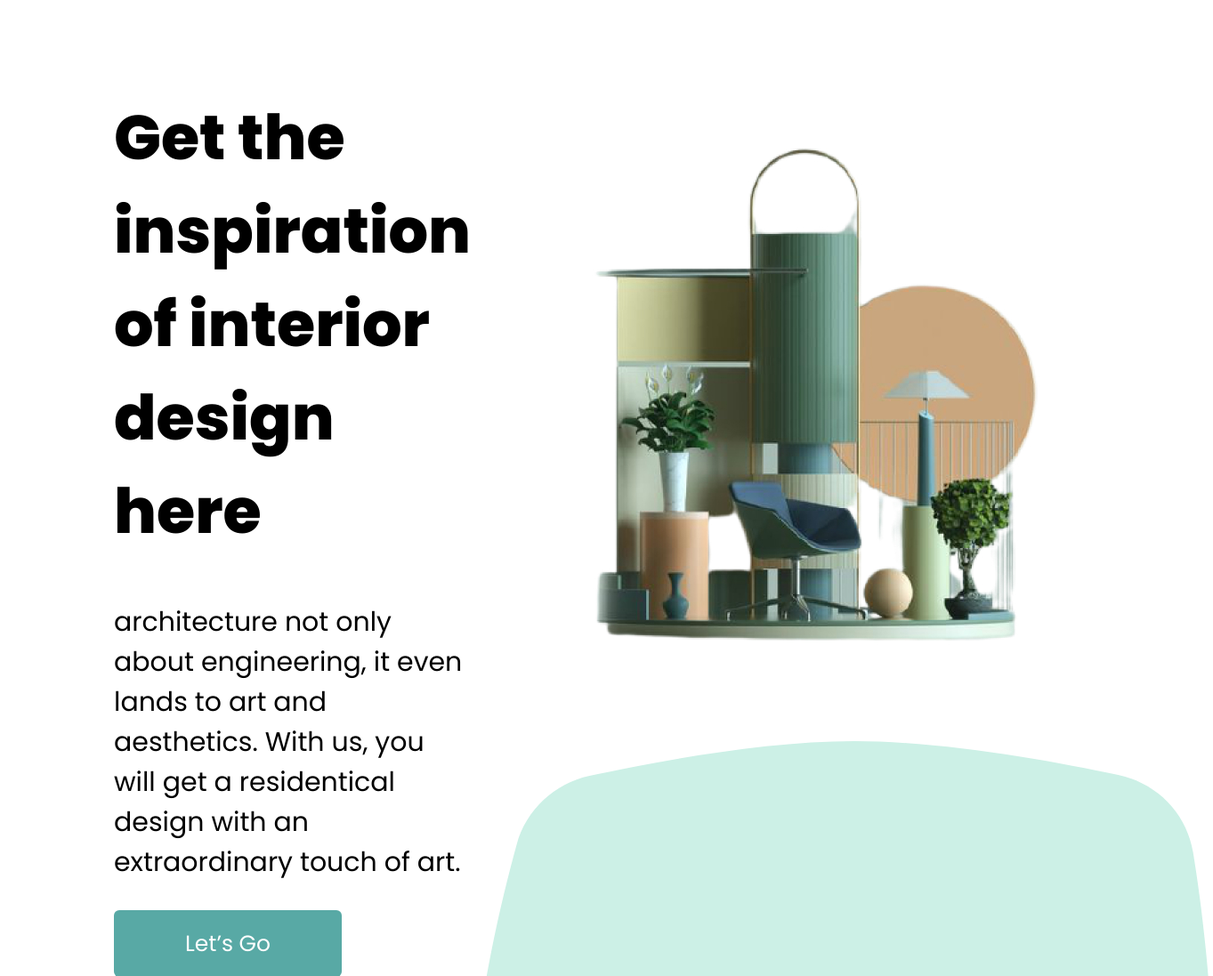
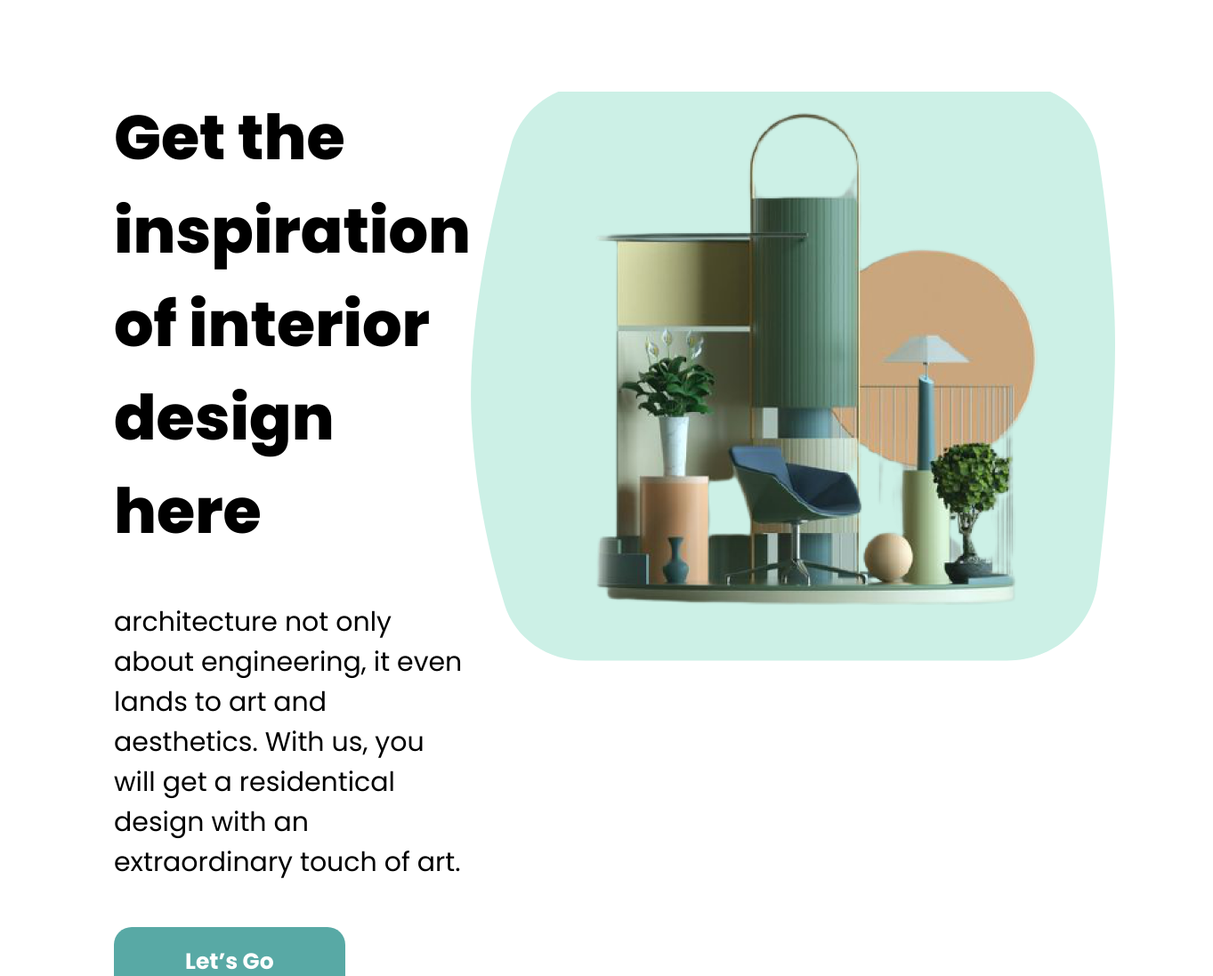
Before and after one commit to OleksandrHuts/Locus, a plain HTML site: page index.html in a window 1280 px wide. Shown: the part 203-1300 px from the top of the page at 89% size, 1363 px wide, since content can reach past the window. Drawn offline with Linux system fonts and the light colour scheme.

Commit message:
section 1

```diff
--- a/assets/css/style.css
+++ b/assets/css/style.css
@@ -40,7 +40,7 @@ body {
 .header {
   padding: 85px 0 105px 0;
   width: 100%;
-  z-index: 1;
+  z-index: 2;
   position: fixed;
   background-color: #fff;
 
@@ -113,25 +113,57 @@ body {
 }
 
 .home {
-  padding-top: 305px;
+  padding-top: 205px;
   display: flex;
+}
+.home_content{
+  padding-top: 100px;
 }
 
 .home_title {
   font-weight: 800;
   font-size: 70px;
   line-height: 105px;
-  padding-bottom: 50px;
+  margin-bottom: 50px;
 }
 
 .home_p {
   font-size: 30px;
   line-height: 45px;
-  padding-bottom: 50px;
+  margin-bottom: 50px;
 }
 
-.container {
+.corner{
+  border-radius: 20px 20px 20px 0px;
+  display: inline-block;
+}
+
+.home_btn{
+  font-weight: 700;
+  font-size: 25px;
+  line-height: 38px;
+}
+
+.container{
   width: 80%;
   max-width: 1600px;
   margin: 0 auto;
 }
+
+.home_img{
+  position: relative;
+  padding-top: 10px;
+}
+
+.interior_img{
+  position: relative;
+  z-index: 1;
+  padding-top: 50px;
+}
+
+.bg_img{
+  position: absolute;
+  z-index: 0;
+  left: 0;
+  width: 100%;
+}
--- a/index.html
+++ b/index.html
@@ -51,11 +51,11 @@
                 lands to art and aesthetics. With us, you will get
                 a residentical design with an extraordinary touch
                 of art.</p>
-                <a href="#" class="btn">Let’s go</a>
+                <a href="#" class="home_btn btn corner">Let’s go</a>
           </div>
           <div class="home_img">
-            <img src="./assets/img/image 1.jpg" alt="">
-            <svg width="834" height="782" viewBox="0 0 834 782" fill="none" xmlns="http://www.w3.org/2000/svg">
+            <img class="interior_img" src="./assets/img/image 1.png" alt="">
+            <svg class="bg_img" width="834" height="782" viewBox="0 0 834 782" fill="none" xmlns="http://www.w3.org/2000/svg">
               <path d="M51.5043 116.435C62.2459 77.2326 93.717 47.77 133.431 39.1108C206.739 23.1267 330.219 0 431 0C529.384 0 651.849 22.0396 727.471 37.9584C771.054 47.1327 804.44 81.0992 811.62 125.054C819.577 173.769 828.848 244.881 833 330C837.955 431.572 823.347 580.709 811.507 679.531C804.438 738.54 754.017 782 694.587 782H147.319C100.236 782 57.6029 754.385 43.7153 709.398C26.5994 653.952 6.46972 570.456 0.999959 472C-5.82689 349.117 28.8255 199.202 51.5043 116.435Z" fill="#CCF0E6"/>
             </svg>
           </div>
```
Also changed, not shown: assets/img/image 1.png (added).
